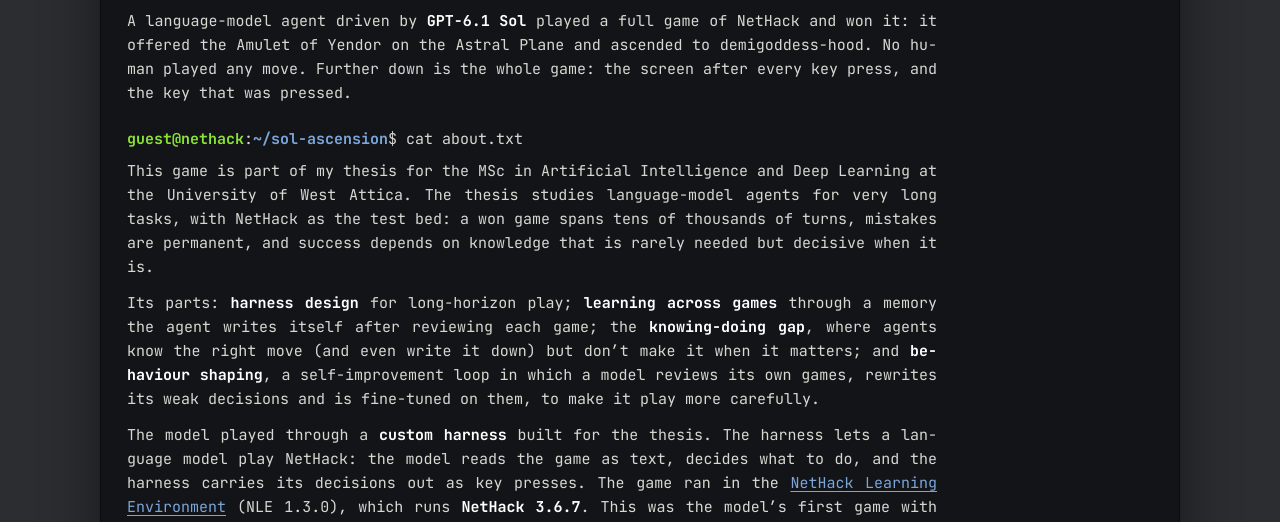
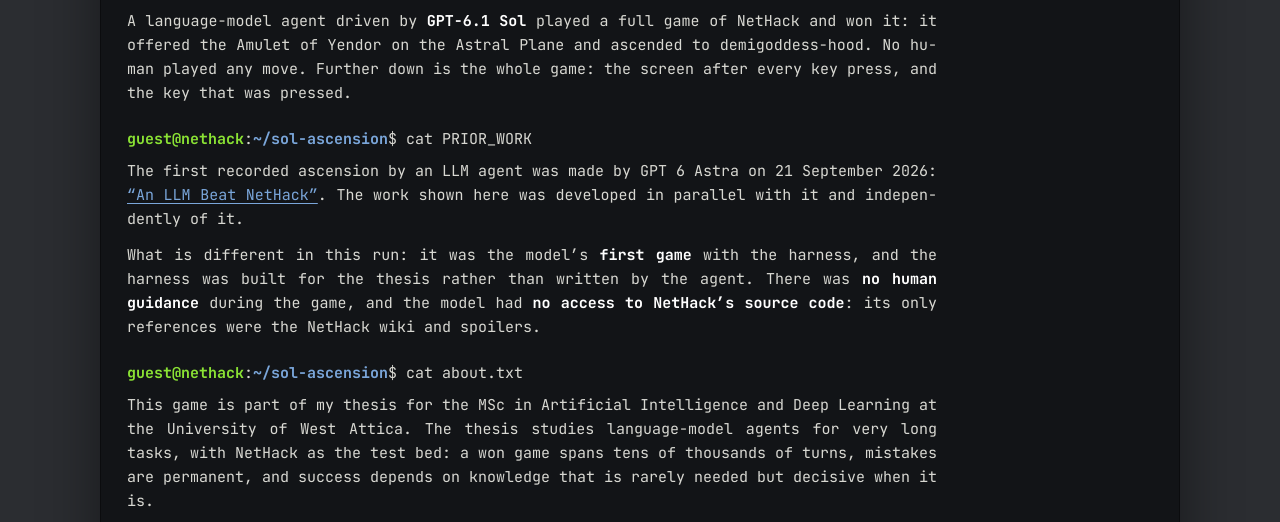
Before and after one commit to tsamisg/sol-nethack-ascension, a plain HTML site: page index.html in a window 1280 px wide. Shown: the part 278-800 px from the top of the page. Drawn offline with Linux system fonts and the light colour scheme; no server answers.

Commit message:
minor changes

```diff
--- a/index.html
+++ b/index.html
@@ -27,6 +27,16 @@
         Amulet of Yendor on the Astral Plane and ascended to demigoddess-hood. No human played any move. Further down is
         the whole game: the screen after every key press, and the key that was pressed.</p>
     </header>
+
+    <p class="cmd"><span class="ps1">guest@nethack</span><span class="sep">:</span><span class="path">~/sol-ascension</span>$ <span class="in">cat PRIOR_WORK</span></p>
+    <section class="out" aria-label="Prior work">
+      <p>The first recorded ascension by an LLM agent was made by GPT 6 Astra on 21 September 2026:
+        <a href="https://kenforthewin.github.io/blog/posts/llm-nethack-ascension/">“An LLM Beat NetHack”</a>. The work
+        shown here was developed in parallel with it and independently of it.</p>
+      <p>What is different in this run: it was the model’s <b>first game</b> with the harness, and the harness was built for
+        the thesis rather than written by the agent. There was <b>no human guidance</b> during the game, and the model had
+        <b>no access to NetHack’s source code</b>: its only references were the NetHack wiki and spoilers.</p>
+    </section>
 
     <p class="cmd"><span class="ps1">guest@nethack</span><span class="sep">:</span><span class="path">~/sol-ascension</span>$ <span class="in">cat about.txt</span></p>
     <section class="out" aria-label="About this game">
@@ -118,13 +128,6 @@
       <ol id="milestones"></ol>
     </section>
 
-    <p class="cmd"><span class="ps1">guest@nethack</span><span class="sep">:</span><span class="path">~/sol-ascension</span>$ <span class="in">cat PRIOR_WORK</span></p>
-    <section class="out" aria-label="Prior work">
-      <p>The first recorded ascension by an LLM agent was made by GPT 6 Astra on 21 September 2026, with its own harness:
-        <a href="https://kenforthewin.github.io/blog/posts/llm-nethack-ascension/">“An LLM Beat NetHack”</a>. The work
-        shown here was developed in parallel with it and independently of it.</p>
-    </section>
-
     <p class="cmd"><span class="ps1">guest@nethack</span><span class="sep">:</span><span class="path">~/sol-ascension</span>$ <span class="in">cat NOTICE</span></p>
     <footer class="out dim">
       <p>The recording shows only what the game showed: the 80×24 terminal screen after each key press, and the key.</p>
```
